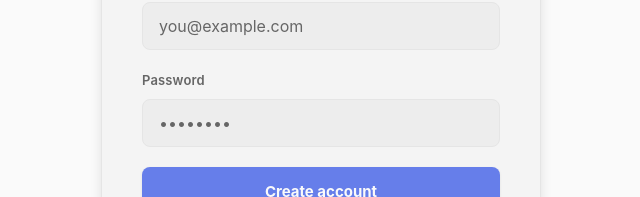
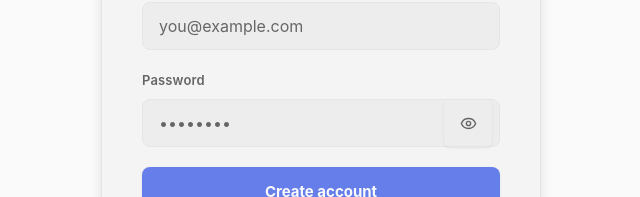
Before and after one commit to toibawani/Velora, a React (Create React App) app: page / in a window 1280 px wide. Both pictures are taken after a click on the button "Create account". Shown: the part 363-560 px from the top of the page, without its empty margins (319-959 px from the left). Built offline with nearby package versions, Linux system fonts and the light colour scheme.

Commit message:
let learners verify passwords before submitting

```diff
--- a/src/screens/Register.js
+++ b/src/screens/Register.js
@@ -1,4 +1,5 @@
 import React, { useState } from 'react';
+import { Eye, EyeOff } from 'lucide-react';
 import '../styles/Auth.css';
 import { getErrorMessage } from '../utils/validation';
 
@@ -15,6 +16,7 @@ function Register({ setScreen, onRegister, showToast }) {
   const [passwordError, setPasswordError] = useState('');
   const [name, setName] = useState('');
   const [nameError, setNameError] = useState('');
+  const [showPassword, setShowPassword] = useState(false);
 
   const handleNameChange = (e) => {
     const value = e.target.value;
@@ -106,7 +108,7 @@ function Register({ setScreen, onRegister, showToast }) {
               id="register-password"
               name="password"
               autoComplete="new-password"
-              type="password"
+              type={showPassword ? 'text' : 'password'}
               placeholder="••••••••"
               value={password}
               onChange={handlePasswordChange}
@@ -114,6 +116,9 @@ function Register({ setScreen, onRegister, showToast }) {
               aria-describedby={passwordError ? 'register-password-error' : undefined}
               required
             />
+            <button type="button" className="password-toggle" onClick={() => setShowPassword((visible) => !visible)} aria-label={showPassword ? 'Hide password' : 'Show password'}>
+              {showPassword ? <EyeOff size={17} /> : <Eye size={17} />}
+            </button>
             {passwordError && (
               <span className="auth-field-error" id="register-password-error" style={{ color: '#E74C3C', fontSize: '0.78rem', marginTop: '4px', display: 'block' }}>
                 {passwordError}
--- a/src/styles/Auth.css
+++ b/src/styles/Auth.css
@@ -94,6 +94,7 @@
 }
 
 .form-group {
+  position: relative;
   display: flex;
   flex-direction: column;
   gap: var(--space-2);
@@ -137,7 +138,9 @@
   outline: none;
 }
 
-/* ==================== BUTTONS ==================== */
+  .password-toggle { position: absolute; right: var(--space-2); bottom: 0; width: 48px; height: 48px; padding: 0; color: var(--text-secondary); background: transparent; border: 0; }
+  .password-toggle:hover { color: var(--text-primary); background: var(--bg-hover); }
+
 .btn {
   width: 100%;
   padding: 12px 20px;
```
